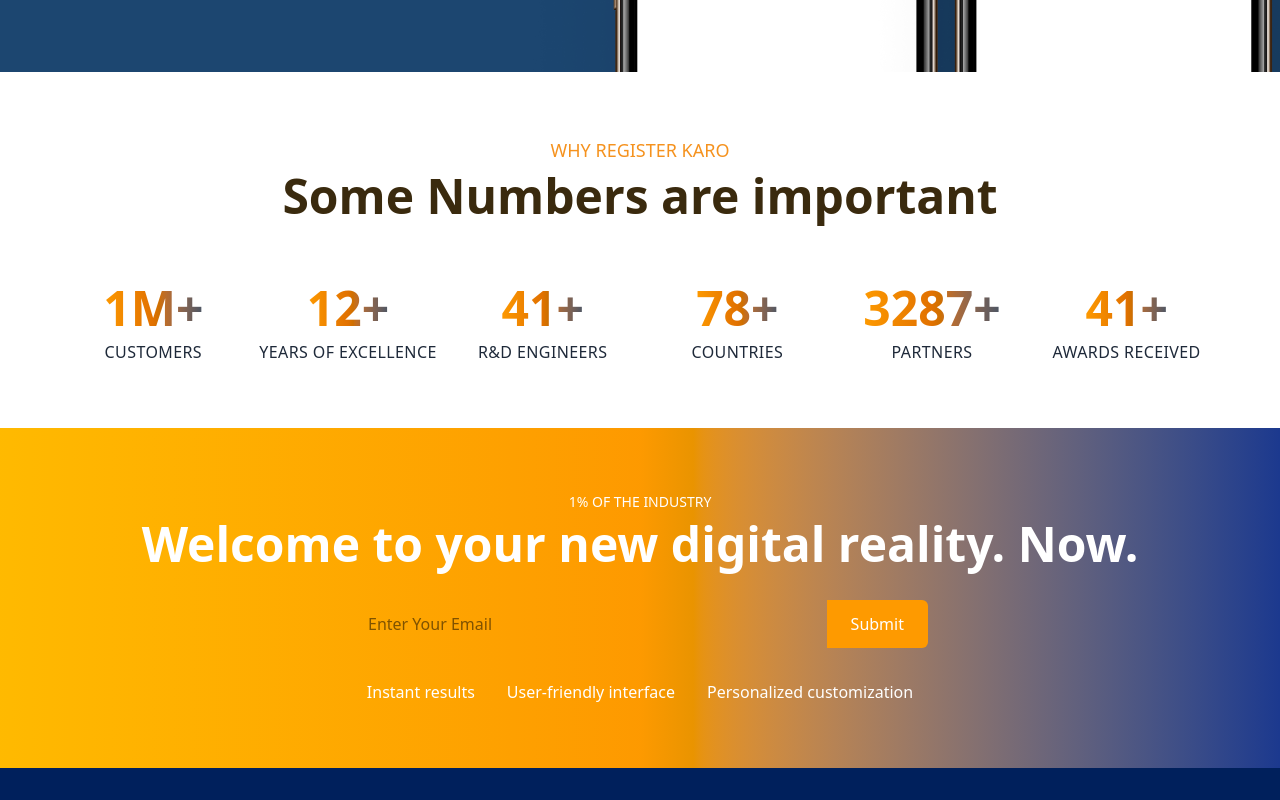
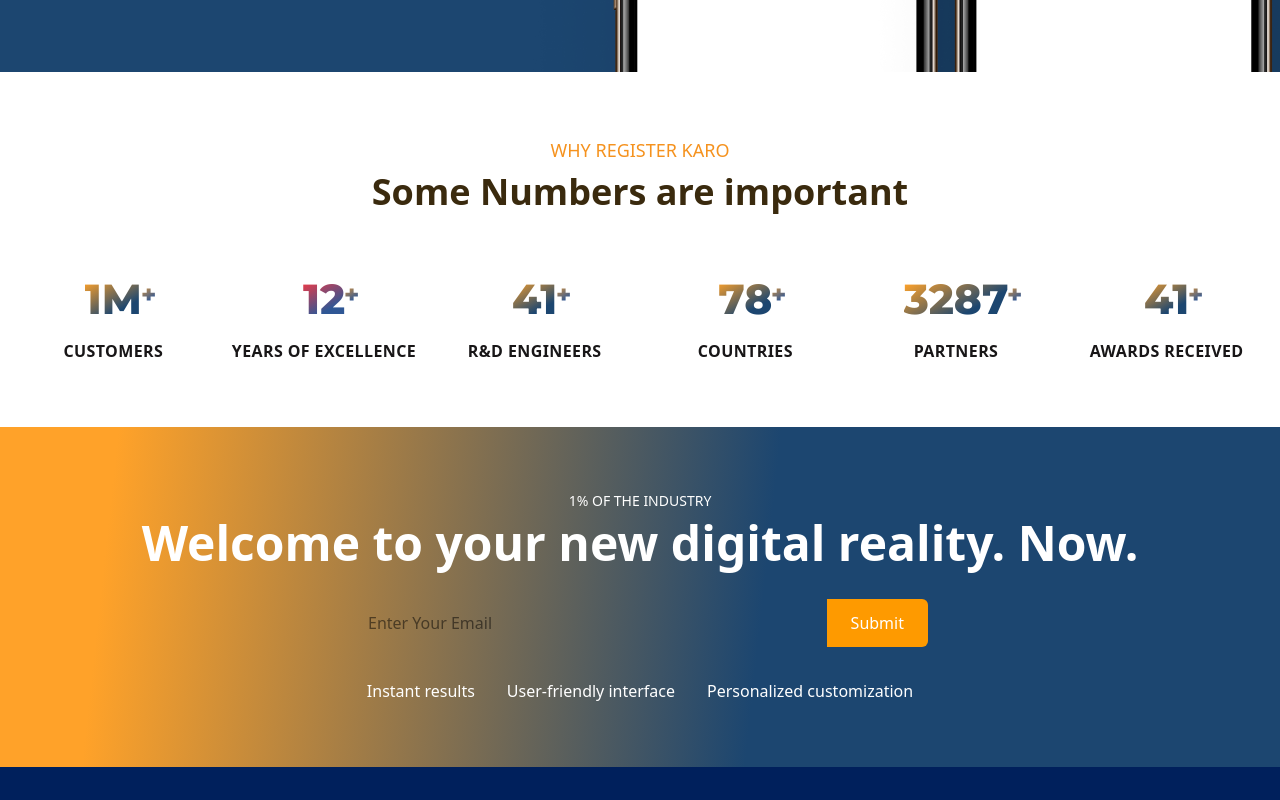
Before and after one commit to hariharan1309/register-karo, a React (Vite) app: page / in a window 1280 px wide. Shown: the part 7280-8080 px from the top of the page. Built offline with nearby package versions, Linux system fonts and the light colour scheme.

Commit message:
Improvements

```diff
--- a/src/components/CTASection.tsx
+++ b/src/components/CTASection.tsx
@@ -20,7 +20,7 @@
   return (
     <section className="relative">
       {/* Background gradient */}
-      <div className="absolute inset-0 bg-gradient-to-r from-amber-400 via-amber-500 to-blue-900 z-0"></div>
+      <div className="absolute inset-0 bg-[linear-gradient(96.22deg,#FFA229_9%,#1C4670_59.37%)] z-0"></div>
 
       <div className="relative z-10 py-16 px-4 max-w-6xl mx-auto">
         <div className="text-center mb-8">
--- a/src/components/MobileSection.tsx
+++ b/src/components/MobileSection.tsx
@@ -2,7 +2,7 @@
 import Phone from "../assets/Phone1.png";
 const MobileAppSection: React.FC = () => {
   return (
-    <div className="bg-[#1C4670] py-16 px-4 md:px-8 lg:px-16 relative overflow-hidden">
+    <div className="bg-[#1C4670] py-16 px-4 md:px-8 lg:px-16 relative overflow-hidden *:font-inter">
       <div className="flex flex-row">
         <div className="max-w-[500px] mb-8">
           <h2 className="text-[32px] font-[750] leading-10 text-white mb-6">
--- a/src/components/StatSection.tsx
+++ b/src/components/StatSection.tsx
@@ -7,13 +7,46 @@
 
 const StatItem: React.FC<StatItemProps> = ({ number, label }) => {
   return (
-    <div className="flex flex-col items-center">
-      <h3 className="text-4xl md:text-5xl font-bold mb-2">
-        <span className="bg-gradient-to-r from-amber-500 via-amber-600 to-gray-600 bg-clip-text text-transparent">
+    <div className="flex flex-col items-center ">
+      <h3 className="text-[42px] font-extrabold mb-2 font-montserrat relative ">
+        <span
+          className={
+            Number(number) === 12
+              ? "bg-[linear-gradient(152.74deg,#F53843_10%,#2F5795_68%)] bg-clip-text text-transparent"
+              : "bg-[linear-gradient(151.01deg,#FFA229_10%,#1C4670_68%)] bg-clip-text text-transparent"
+          }
+        >
           {number}
+          <span className="absolute top-5">
+            <svg
+              width="13"
+              height="13"
+              viewBox="0 0 13 13"
+              fill="none"
+              xmlns="http://www.w3.org/2000/svg"
+            >
+              <path
+                d="M4.72052 12.5682V0.573025H8.60132V12.5682H4.72052ZM0.43652 8.41022V4.73102H12.8601V8.41022H0.43652Z"
+                fill="url(#paint0_linear_1_22371)"
+              />
+              <defs>
+                <linearGradient
+                  id="paint0_linear_1_22371"
+                  x1="-2.6632"
+                  y1="-7.60625"
+                  x2="15.3305"
+                  y2="20.7922"
+                  gradientUnits="userSpaceOnUse"
+                >
+                  <stop offset="0.1" stop-color="#FFA229" />
+                  <stop offset="0.68" stop-color="#2F5795" />
+                </linearGradient>
+              </defs>
+            </svg>
+          </span>
         </span>
       </h3>
-      <p className="text-gray-800 font-medium text-sm md:text-base tracking-wide uppercase">
+      <p className="text-[#181617] *:font-inter font-bold text-base tracking-wide uppercase">
         {label}
       </p>
     </div>
@@ -22,21 +55,21 @@
 
 const StatsSection: React.FC = () => {
   const stats = [
-    { number: "1M+", label: "CUSTOMERS" },
-    { number: "12+", label: "YEARS OF EXCELLENCE" },
-    { number: "41+", label: "R&D ENGINEERS" },
-    { number: "78+", label: "COUNTRIES" },
-    { number: "3287+", label: "PARTNERS" },
-    { number: "41+", label: "AWARDS RECEIVED" },
+    { number: "1M", label: "CUSTOMERS" },
+    { number: "12", label: "YEARS OF EXCELLENCE" },
+    { number: "41", label: "R&D ENGINEERS" },
+    { number: "78", label: "COUNTRIES" },
+    { number: "3287", label: "PARTNERS" },
+    { number: "41", label: "AWARDS RECEIVED" },
   ];
 
   return (
     <section className="py-16 px-4">
-      <div className="max-w-6xl mx-auto text-center">
+      <div className="max-w-7xl mx-auto text-center">
         <p className="text-[#F5921E] text-lg font-medium mb-2">
           WHY REGISTER KARO
         </p>
-        <h2 className="text-[#3A2A0E] text-4xl md:text-5xl font-bold mb-16">
+        <h2 className="text-[#3A2A0E] text-4xl font-bold mb-14">
           Some Numbers are important
         </h2>
 
--- a/src/index.css
+++ b/src/index.css
@@ -2,6 +2,7 @@
 @import url('https://fonts.googleapis.com/css2?family=Inter:wght@100..900&display=swap');
 @import url('https://fonts.googleapis.com/css2?family=Open+Sans:wght@300;400;500;600;700;800&display=swap');
 @import url('https://fonts.googleapis.com/css2?family=Rubik:wght@300;400;500;600;700;800&display=swap');
+@import url('https://fonts.googleapis.com/css2?family=Montserrat:wght@100;200;300;400;500;600;700;800;900&display=swap');
 @import "tailwindcss";
 
 
@@ -9,4 +10,5 @@
   --font-inter: 'Inter', sans-serif;
   --font-open-sans: 'Open Sans', sans-serif;
   --font-rubik:"Rubik", sans-serif;
+  --font-montserrat: 'Montserrat', sans-serif;
 }
```
